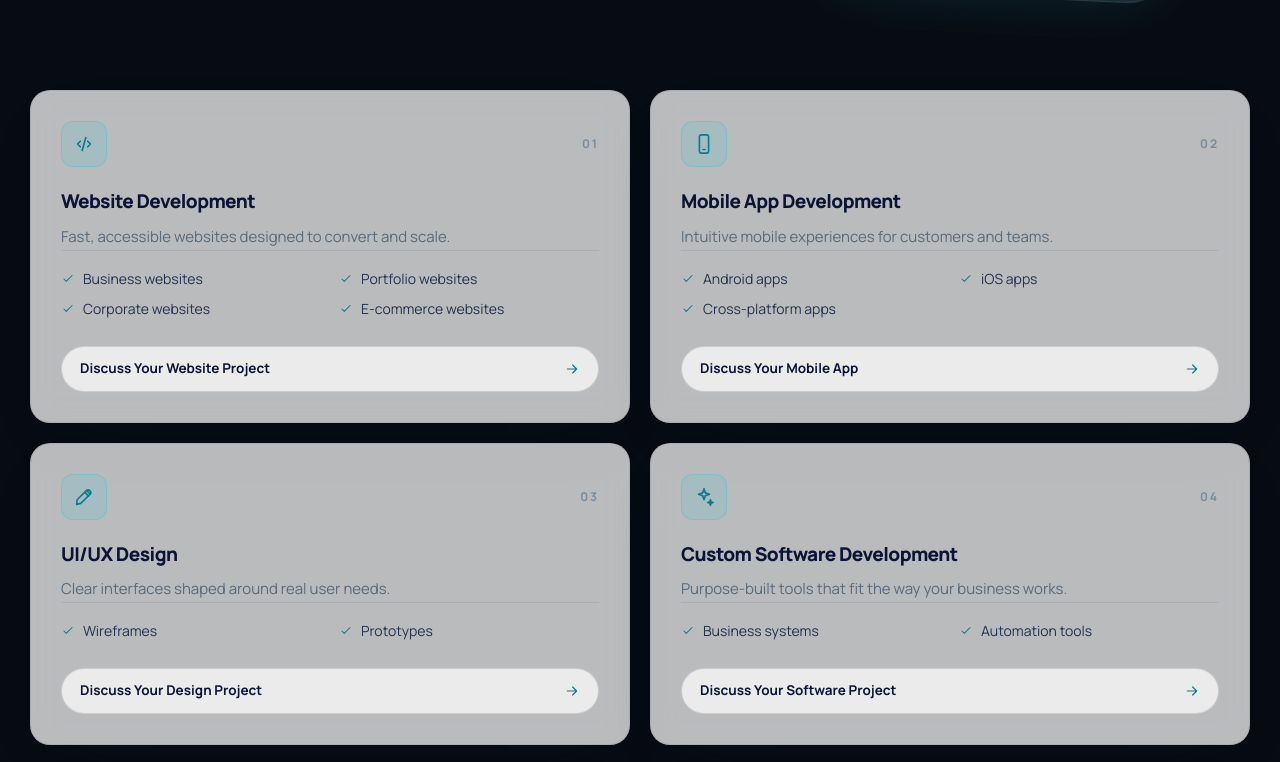
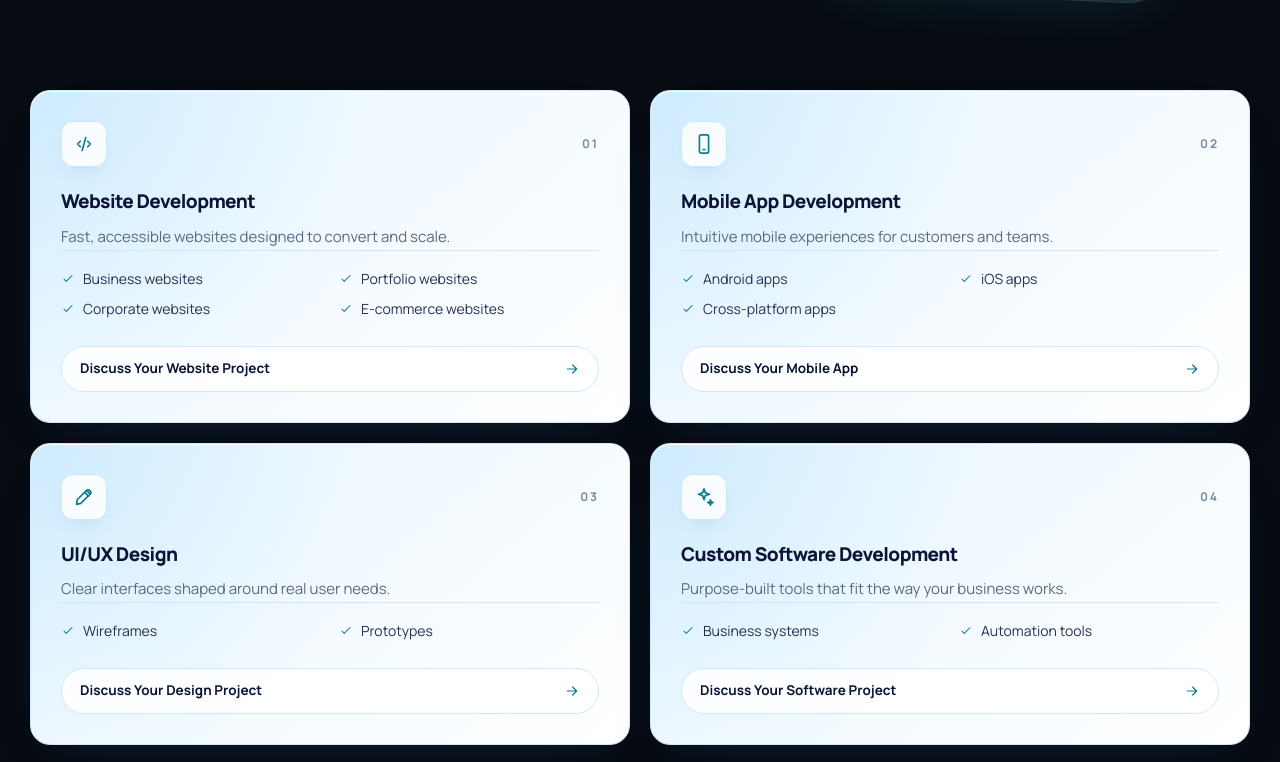
Before and after one commit to Havelo-io/Havelo-io-havelo-website, a React (Vite) app in the folder Hevelo- Website/: page /services in a window 1280 px wide. Shown: the part 878-1640 px from the top of the page. Built offline with nearby package versions, Linux system fonts and the light colour scheme.

Commit message:
Refresh Service cards with soft blue styling

```diff
--- a/Hevelo- Website/src/havelo-services.css
+++ b/Hevelo- Website/src/havelo-services.css
@@ -67,20 +67,20 @@
 /* ---------- Services grid ---------- */
 .sv-grid-section { padding: 24px 0 90px; }
 .sv-grid { display: grid; grid-template-columns: repeat(2, minmax(0, 1fr)); gap: 20px; }
-.sv-card { position: relative; display: flex; height: 100%; flex-direction: column; overflow: hidden; padding: 30px; border: 1px solid var(--line); border-radius: var(--r-lg); background: rgba(255, 255, 255, .72); box-shadow: var(--sh-glass); backdrop-filter: blur(16px); scroll-margin-top: 110px; transition: transform .22s ease, border-color .22s ease, box-shadow .22s ease; }
+.sv-card { position: relative; display: flex; height: 100%; flex-direction: column; overflow: hidden; padding: 30px; border: 1px solid #cfe7fa; border-radius: var(--r-lg); background: radial-gradient(circle at 0% 0%, rgba(153, 216, 255, .34), transparent 52%), linear-gradient(140deg, #eaf6ff 0%, #f5fbff 58%, #fff 100%); box-shadow: 0 24px 60px -34px rgba(28, 98, 148, .32), inset 0 1px 0 rgba(255, 255, 255, .95); scroll-margin-top: 110px; transition: transform .22s ease, border-color .22s ease, box-shadow .22s ease; }
 .sv-card::after { position: absolute; top: 0; left: 0; right: 0; height: 1px; background: linear-gradient(90deg, transparent, var(--cyan-400), transparent); opacity: 0; transition: opacity .22s ease; content: ''; }
-.sv-card:hover { transform: translateY(-4px); border-color: rgba(34, 199, 221, .4); box-shadow: 0 34px 70px -34px rgba(11, 20, 55, .42); }
+.sv-card:hover { transform: translateY(-4px); border-color: #8dccf0; box-shadow: 0 34px 70px -34px rgba(28, 98, 148, .43), inset 0 1px 0 #fff; }
 .sv-card:hover::after { opacity: 1; }
 .sv-card__top { display: flex; align-items: center; justify-content: space-between; margin-bottom: 22px; }
-.sv-tile { display: grid; width: 46px; height: 46px; place-items: center; border: 1px solid rgba(34, 199, 221, .3); border-radius: var(--r-sm); color: var(--cyan-700); background: rgba(34, 199, 221, .13); }
+.sv-tile { display: grid; width: 46px; height: 46px; place-items: center; border: 1px solid #c8e8fa; border-radius: var(--r-sm); color: var(--cyan-700); background: rgba(255, 255, 255, .86); box-shadow: 0 8px 20px -14px rgba(28, 98, 148, .5); }
 .sv-tile svg { width: 22px; height: 22px; }
 .sv-card__num { color: var(--muted); font-size: 12px; font-weight: 700; letter-spacing: .16em; }
 .sv-card h3 { margin-bottom: 10px; font-size: clamp(19px, 1.7vw, 24px); line-height: 1.2; }
 .sv-card p { max-width: 44ch; margin-bottom: 0; font-size: 15px; }
-.sv-card ul { display: grid; grid-template-columns: repeat(2, minmax(0, 1fr)); gap: 10px 18px; margin: 20px 0 26px; padding: 18px 0 0; border-top: 1px solid var(--line); list-style: none; }
+.sv-card ul { display: grid; grid-template-columns: repeat(2, minmax(0, 1fr)); gap: 10px 18px; margin: 20px 0 26px; padding: 18px 0 0; border-top: 1px solid #cfe7fa; list-style: none; }
 .sv-card li { display: flex; align-items: flex-start; gap: 8px; color: var(--navy-700); font-size: 14px; line-height: 1.45; }
 .sv-card li svg { width: 14px; height: 14px; flex-shrink: 0; margin-top: 3px; color: var(--cyan-700); }
-.sv-card__cta { display: flex; min-height: 46px; align-items: center; justify-content: space-between; margin-top: auto; padding: 0 18px; border: 1px solid var(--line-strong); border-radius: var(--r-pill); color: var(--navy-900); background: rgba(255, 255, 255, .72); font-size: 13.5px; font-weight: 700; transition: background-color .2s ease, border-color .2s ease; }
+.sv-card__cta { display: flex; min-height: 46px; align-items: center; justify-content: space-between; margin-top: auto; padding: 0 18px; border: 1px solid #cfe7fa; border-radius: var(--r-pill); color: var(--navy-900); background: rgba(255, 255, 255, .9); font-size: 13.5px; font-weight: 700; transition: background-color .2s ease, border-color .2s ease; }
 .sv-card__cta svg { width: 16px; height: 16px; color: var(--cyan-700); transition: transform .2s ease; }
 .sv-card__cta:hover { border-color: rgba(34, 199, 221, .55); background: rgba(34, 199, 221, .12); }
 .sv-card__cta:hover svg { transform: translateX(4px); }
```
